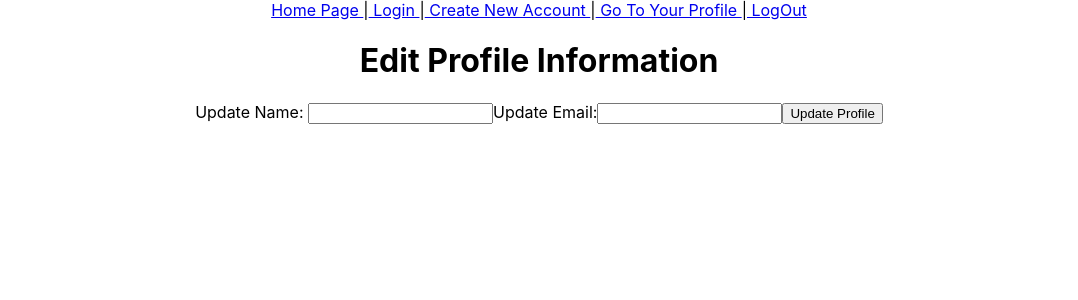
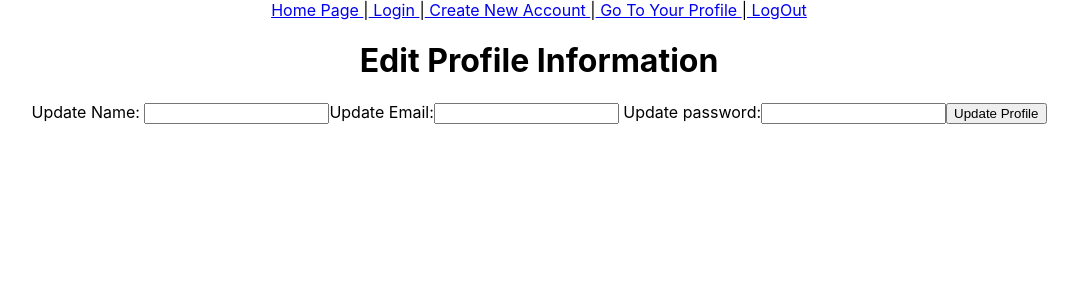
Before and after one commit to tatebonham/goal-digger, a React (Create React App) app: page /user/1/edit in a window 1280 px wide. Shown: the top 300 px of the page, without its empty margins (101-1179 px from the left). Built offline with nearby package versions, Linux system fonts and the light colour scheme.

Commit message:
updates profile to include password

```diff
--- a/src/components/pages/users/ProfileEdit.js
+++ b/src/components/pages/users/ProfileEdit.js
@@ -53,6 +53,14 @@ export default function ProfileEdit({currentUser, setCurrentUser}){
                         onChange = {e=> setEmail(e.target.value)}
                         value = {email}
                         />
+                <label htmlFor="password"> Update password:</label>
+                    <input
+                        type= "text"
+                        id = "email"
+                        placeholder="Enter your new password"
+                        onChange ={ e=> setPassword(e.target.value)}
+                        value={password}
+                        />
                 <button type="submit"> Update Profile </button>
             </form>
         </div>
```
